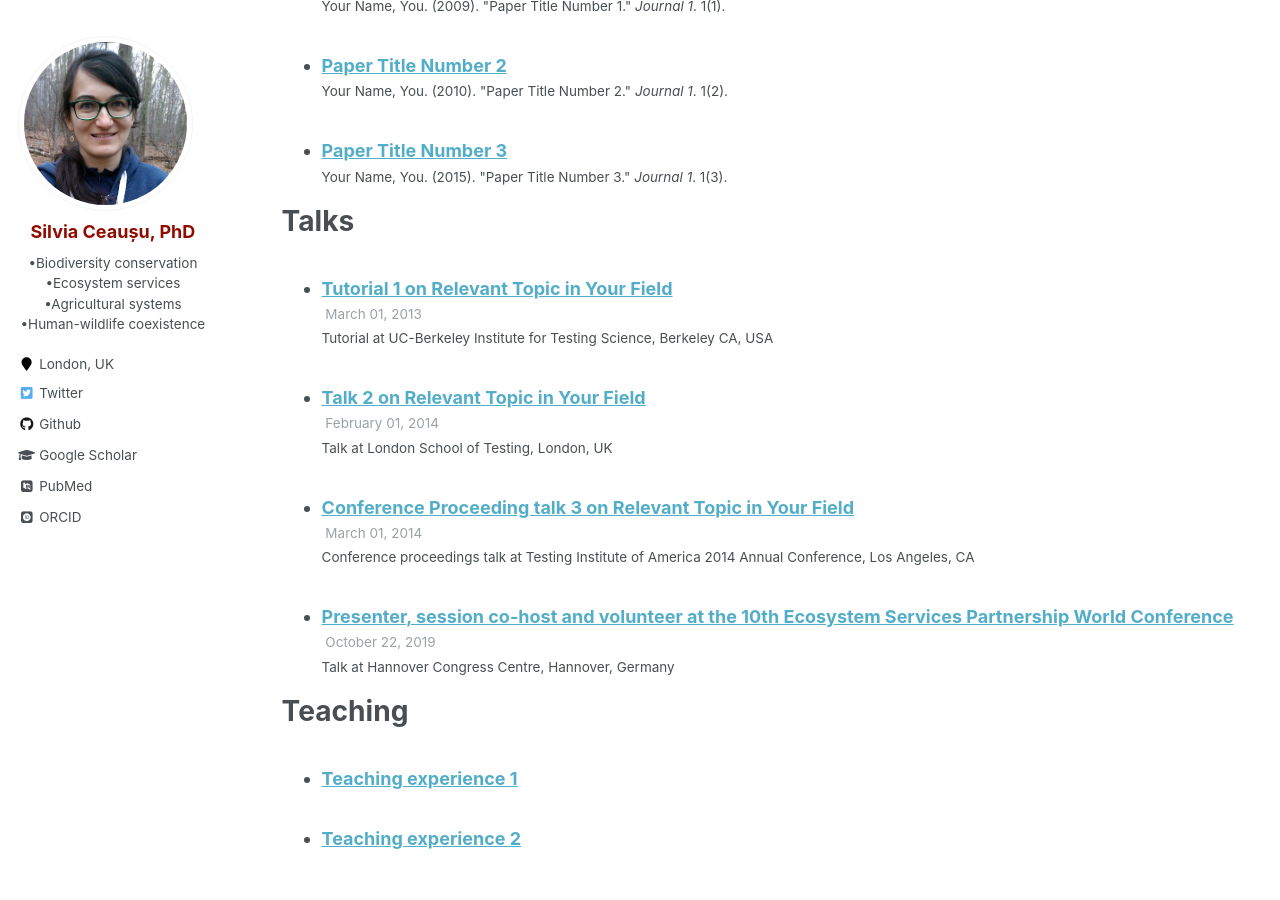
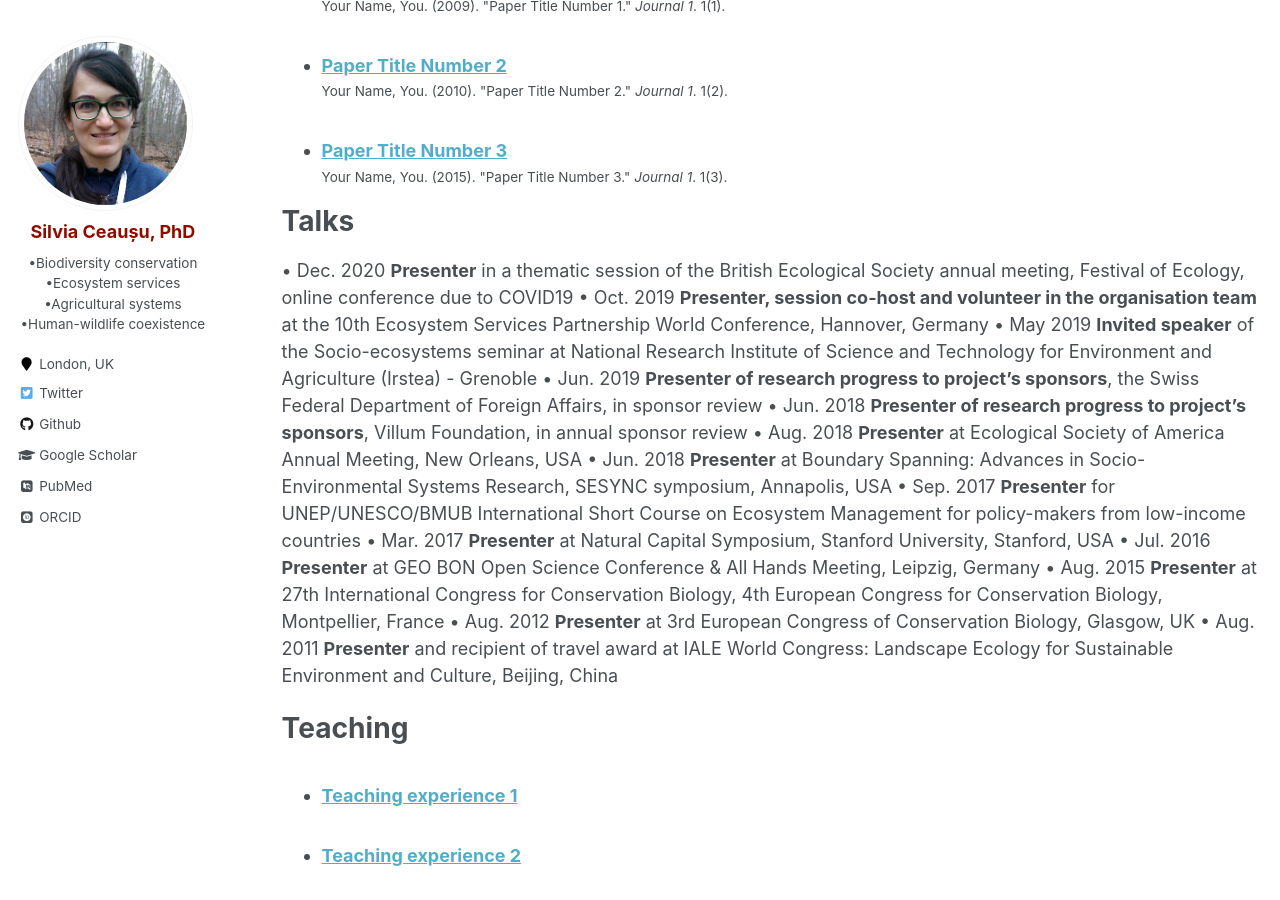
Before and after one commit to SilviaCeausu/SilviaCeausu.github.io, a Jekyll site: the page built from _pages/cv.md, in a window 1280 px wide and 900 px high, scrolled down 1183 px. Built offline with Jekyll 4.4.1, drawn with Linux system fonts in a browser that asks for light colours; some web fonts are replaced.

Commit message:
Update cv.md

```diff
--- a/_pages/cv.md
+++ b/_pages/cv.md
@@ -33,9 +33,19 @@ Publications
 
 Talks
 ======
-  <ul>{% for post in site.talks %}
-    {% include archive-single-talk-cv.html %}
-  {% endfor %}</ul>
+•	Dec. 2020	  **Presenter** in a thematic session of the British Ecological Society annual meeting, Festival of Ecology, online conference due to COVID19
+•	Oct. 2019 	**Presenter, session co-host and volunteer in the organisation team** at the 10th Ecosystem Services Partnership World Conference, Hannover, Germany
+•	May 2019 	  **Invited speaker** of the Socio-ecosystems seminar at National Research Institute of Science and Technology for Environment and Agriculture (Irstea) - Grenoble
+•	Jun. 2019 	**Presenter of research progress to project’s sponsors**, the Swiss Federal Department of Foreign Affairs, in sponsor review
+•	Jun. 2018 	**Presenter of research progress to project’s sponsors**, Villum Foundation, in annual sponsor review
+•	Aug. 2018 	**Presenter** at Ecological Society of America Annual Meeting, New Orleans, USA
+•	Jun. 2018 	**Presenter** at Boundary Spanning: Advances in Socio-Environmental Systems Research, SESYNC symposium, Annapolis, USA
+•	Sep. 2017 	**Presenter** for UNEP/UNESCO/BMUB International Short Course on Ecosystem Management for policy-makers from low-income countries
+•	Mar. 2017  	**Presenter** at Natural Capital Symposium, Stanford University, Stanford, USA
+•	Jul. 2016 	**Presenter** at GEO BON Open Science Conference & All Hands Meeting, Leipzig, Germany
+•	Aug. 2015 	**Presenter** at 27th International Congress for Conservation Biology, 4th European Congress for Conservation Biology, Montpellier, France
+•	Aug. 2012 	**Presenter** at 3rd European Congress of Conservation Biology, Glasgow, UK
+•	Aug. 2011 	**Presenter** and recipient of travel award at IALE World Congress: Landscape Ecology for Sustainable Environment and Culture, Beijing, China
 
 Teaching
 ======
```
